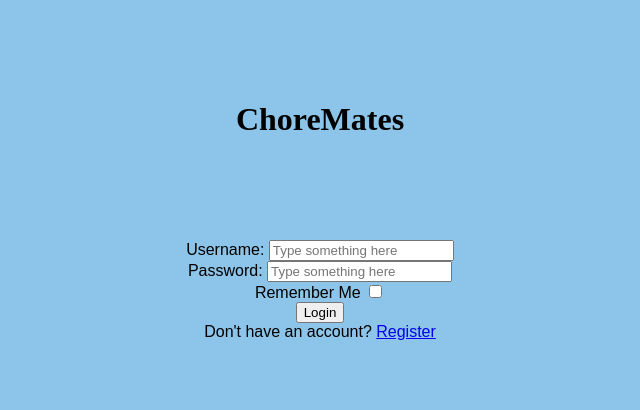
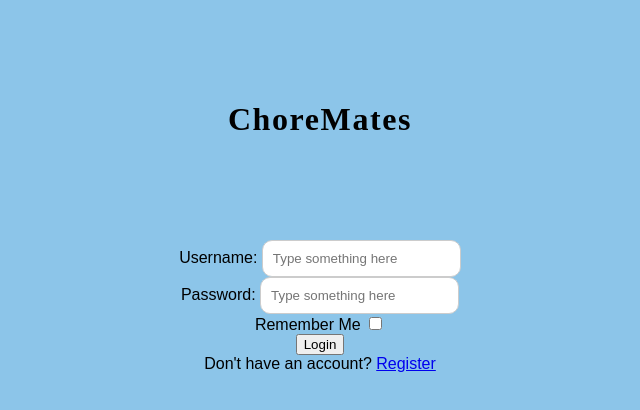
Before and after one commit to kasmello/ChoreMates, a React (Create React App) app in the folder choremates-react/: page / in a window 1280 px wide. Shown: the top 410 px of the page, without its empty margins (320-960 px from the left). Built offline with nearby package versions, Linux system fonts and the light colour scheme; a web font is replaced by a local one.

Commit message:
register/welcome format updates

```diff
--- a/choremates-react/src/components/welcomePage/registerPage.js
+++ b/choremates-react/src/components/welcomePage/registerPage.js
@@ -3,9 +3,14 @@ import PropTypes from 'prop-types';
 import './registerPage.js';
 import './registerPage.css';
 import { Link } from 'react-router-dom';
+// import { useState } from 'react';
+
 
 
 const registerPage = () => {
+   // const [userName, setUserName] = useState();
+   // const [password, setPassword] = useState();
+
    return (
       <div>
          <div className='title'><h1>Register your account</h1></div>
--- a/choremates-react/src/components/welcomePage/welcomePage.css
+++ b/choremates-react/src/components/welcomePage/welcomePage.css
@@ -9,4 +9,11 @@ body {
 .title {
     padding: 5rem 0;
     text-align: center;
+    letter-spacing: 0.1rem;
 }
+
+.credTextBox {
+    border-radius: 10px; /* Adjust the value as needed */
+    border: 1px solid #ccc; /* Optional: adds a border */
+    padding: 10px; /* Optional: adds some padding */
+}
--- a/choremates-react/src/components/welcomePage/welcomePage.js
+++ b/choremates-react/src/components/welcomePage/welcomePage.js
@@ -6,20 +6,24 @@ import { Link } from 'react-router-dom';
 
 
 const welcomePage = () => {
+
    return (
       <div>
          <div className='title'><h1>ChoreMates</h1></div>
          <div className='credentials'>Username: <input
             type="text"
+            className='credTextBox'
             placeholder="Type something here"
          />
          </div>
          <div className='credentials'>Password: <input
             type="text"
+            className='credTextBox'
             placeholder="Type something here"
          /></div>
          <div style={{ textAlign: 'center' }}>Remember Me <input
           type="checkbox"
+          className='credTextBox'
          /></div>
          <div style={{ textAlign: 'center' }}><button>Login</button></div>
          <div style={{ textAlign: 'center' }}>Don't have an account? <Link to="/register">Register</Link></div>
```
Also changed, not shown: 1 other file (tests, documents, lock files or other folders).
